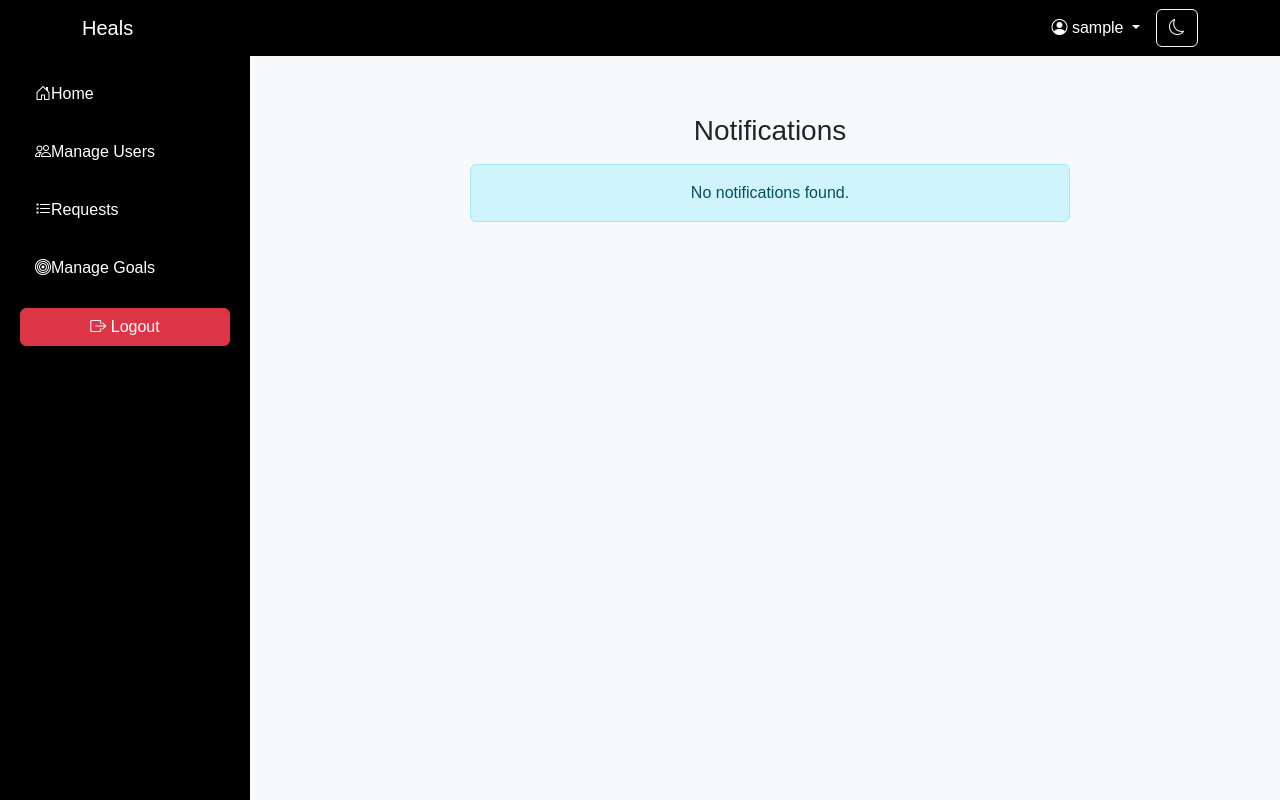
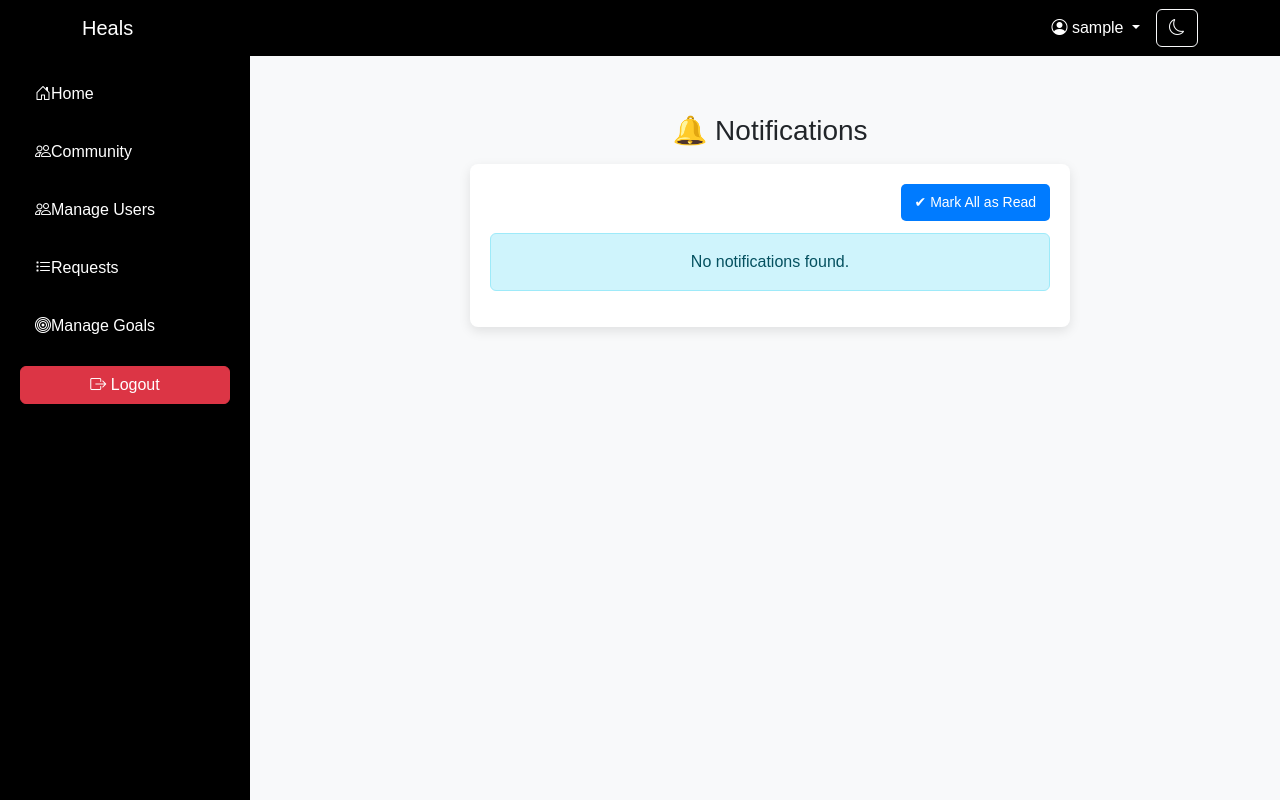
Before and after one commit to aiswaryapraveen/mentalhealthsupport, a Django app: page /notifications/ in a window 1280 px wide. Run offline with Django 5.2, Linux system fonts and the light colour scheme; the visitor is signed in with stand-in values (Sample User, id 1); data that the repository does not hold is empty.

Commit message:
notifications done

```diff
--- a/core/templates/core/base2.html
+++ b/core/templates/core/base2.html
@@ -250,6 +250,7 @@
         </button>
         {% if user.is_superuser %}
             <a href="{% url 'dashboard' %}"><i class="bi bi-house-door"></i> Home</a>
+            <a href="{% url 'community_feed' %}"><i class="bi bi-people"></i> Community</a>
             <a href="{% url 'user_management' %}"><i class="bi bi-people"></i> Manage Users</a>
             <a href="{% url 'request_view' %}"><i class="bi bi-list-task"></i> Requests</a>
             <a href="{% url 'manage_goals' %}"><i class="bi bi-bullseye"></i> Manage Goals</a>
--- a/core/templates/core/notification.html
+++ b/core/templates/core/notification.html
@@ -2,15 +2,20 @@
 
 {% block content %}
 <div class="container mt-4">
-    <h3 class="mb-3 text-center">Notifications</h3>
+    <h3 class="mb-3 text-center">🔔 Notifications</h3>
 
     {% if unread_count > 0 %}
         <div class="text-center mb-3">
-            <span class="badge bg-danger p-2">{{ unread_count }} Unread</span>
+            <span class="badge unread-badge">{{ unread_count }} Unread</span>
         </div>
     {% endif %}
 
     <div class="notifications-container">
+        <form action="{% url 'mark_all_notifications_as_read' %}" method="post" class="mark-all-form">
+            {% csrf_token %}
+            <button type="submit" class="btn-mark-all">✔ Mark All as Read</button>
+        </form>
+
         {% for notification in notifications %}
             <div class="notification-card {% if not notification.is_read %} unread {% endif %}">
                 <div class="notification-content">
@@ -22,12 +27,12 @@
 
                 <div class="notification-actions">
                     {% if not notification.is_read %}
-                        <a href="{% url 'mark_notification_as_read' notification.id %}" class="mark-read-btn">Mark as Read</a>
+                        <a href="{% url 'mark_notification_as_read' notification.id %}" class="mark-read-btn">✔ Mark Read</a>
                     {% endif %}
 
                     <form action="{% url 'delete_notification' notification.id %}" method="POST" class="delete-form">
                         {% csrf_token %}
-                        <button type="submit" class="delete-btn">Delete</button>
+                        <button type="submit" class="delete-btn">🗑 Delete</button>
                     </form>
                 </div>
             </div>
@@ -38,10 +43,50 @@
 </div>
 
 <style>
+    /* General Styling */
+    body {
+        background-color: #f8f9fa;
+        font-family: 'Arial', sans-serif;
+    }
+
     /* Notification Container */
     .notifications-container {
         max-width: 600px;
         margin: auto;
+        background: #fff;
+        padding: 20px;
+        border-radius: 8px;
+        box-shadow: 0 4px 12px rgba(0, 0, 0, 0.1);
+    }
+
+    /* Unread Badge */
+    .unread-badge {
+        font-size: 14px;
+        background: #ff4d4d;
+        color: white;
+        padding: 6px 12px;
+        border-radius: 5px;
+    }
+
+    /* Mark All Button */
+    .mark-all-form {
+        text-align: right;
+        margin-bottom: 12px;
+    }
+
+    .btn-mark-all {
+        background: #007bff;
+        color: white;
+        padding: 8px 14px;
+        border: none;
+        border-radius: 5px;
+        cursor: pointer;
+        font-size: 14px;
+        transition: 0.3s;
+    }
+
+    .btn-mark-all:hover {
+        background: #0056b3;
     }
 
     /* Notification Card */
--- a/core/urls.py
+++ b/core/urls.py
@@ -14,5 +14,5 @@ urlpatterns = [
     path("notifications/", views.notifications_view, name="notifications"),
     path("notifications/read/<int:notification_id>/", views.mark_notification_as_read, name="mark_notification_as_read"),
     path('notifications/delete/<int:notification_id>/', views.delete_notification, name='delete_notification'),
-
+    path("notifications/mark-all-read/", views.mark_all_notifications_as_read, name="mark_all_notifications_as_read"),
 ]
--- a/core/views.py
+++ b/core/views.py
@@ -301,3 +301,8 @@ def delete_notification(request, notification_id):
     notification = get_object_or_404(Notification, id=notification_id, user=request.user)
     notification.delete()
     return redirect('notifications')  # Replace with your actual notifications URL name
+@login_required
+def mark_all_notifications_as_read(request):
+    notifications = Notification.objects.filter(user=request.user, is_read=False)
+    notifications.update(is_read=True)  # ✅ Bulk update all unread notifications
+    return redirect("notifications")  # Redirect back to the notifications page
```
Also changed, not shown: other parts of core/templates/core/notification.html (+22 -8 lines), community/views.py (+83 -2 lines), users/views.py (+19 -1 lines).
